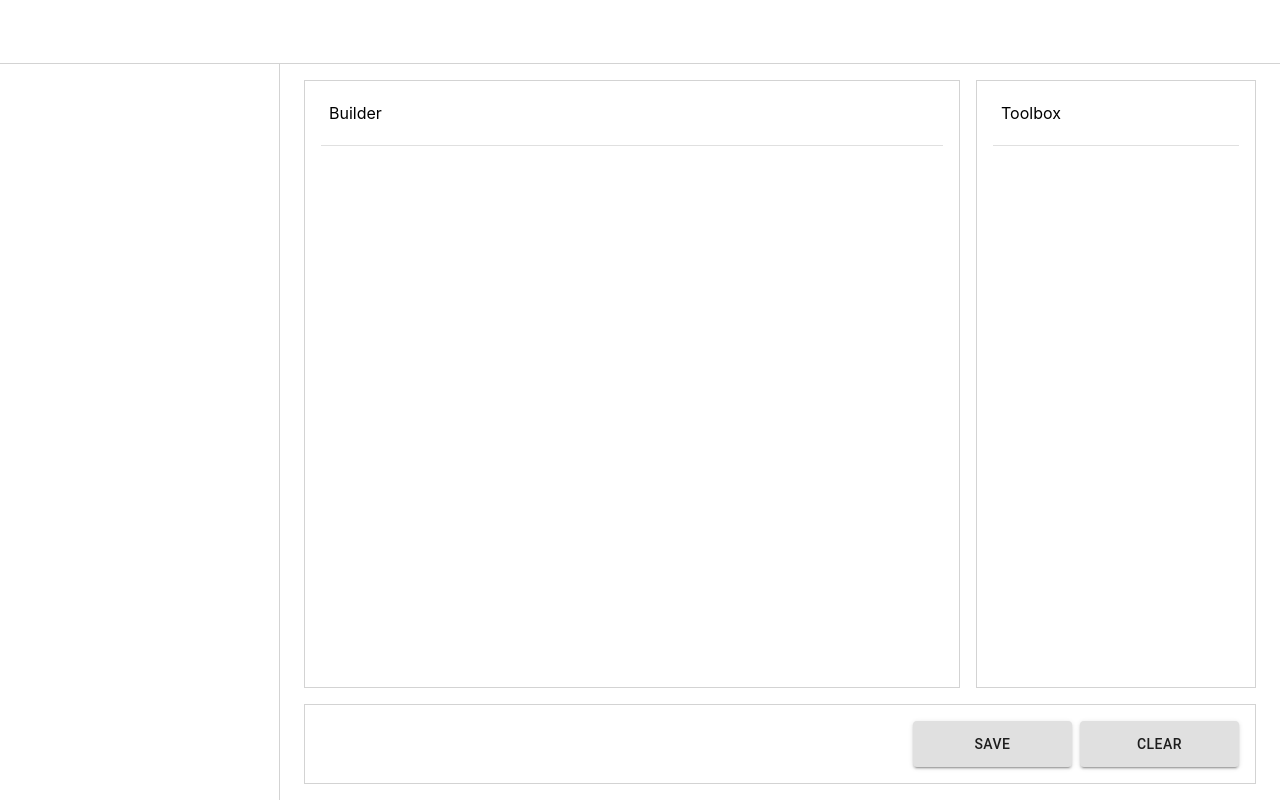
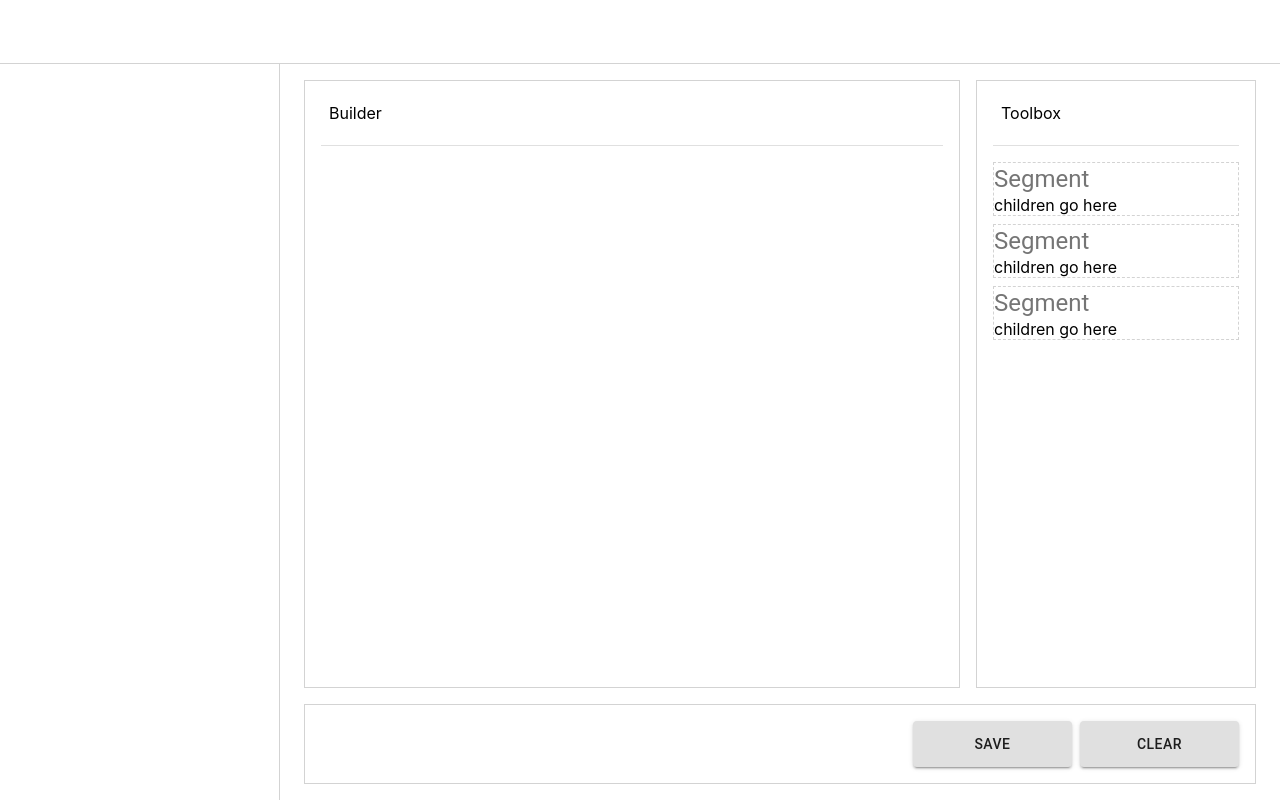
Before and after one commit to lcolyott/lc-formbuilder, a React (Create React App) app: page /LCFormBuilder/ in a window 1280 px wide. Built offline with nearby package versions, Linux system fonts and the light colour scheme.

Commit message:
Added ScrollArea component

```diff
--- a/src/components/FormBuilder/Toolbox/index.tsx
+++ b/src/components/FormBuilder/Toolbox/index.tsx
@@ -1,10 +1,24 @@
-import { Divider, Toolbar, withStyles } from "@material-ui/core";
+import { Divider, Toolbar, Typography, withStyles } from "@material-ui/core";
 import React from "react";
+import ScrollArea from "../../ScrollArea";
 import { ToolboxStyles } from "./styles";
 import { ToolboxProps } from "./types";
 
 const Toolbox: React.FunctionComponent<ToolboxProps> = (props) => {
     const { classes, ...rest } = props;
+
+    const Segment = (props: { children?: React.ReactNode, title: string }) => {
+        return (
+            <div className={classes?.segment}>
+                <Typography variant={"h5"} color={"textSecondary"}>
+                    {props.title}
+                </Typography>
+                <div>
+                    {props.children}
+                </div>
+            </div>
+        );
+    }
 
     return (
         <div className={classes?.root}>
@@ -13,7 +27,13 @@ const Toolbox: React.FunctionComponent<ToolboxProps> = (props) => {
             </Toolbar>
             <Divider variant={"middle"} />
             <div className={classes?.content}>
-
+                <ScrollArea>
+                    {Array(3).fill(0).map((value, index) => (
+                        <Segment title={"Segment"} key={index}>
+                            children go here
+                        </Segment>
+                    ))}
+                </ScrollArea>
             </div>
         </div>
     );
--- a/src/components/FormBuilder/Toolbox/styles.ts
+++ b/src/components/FormBuilder/Toolbox/styles.ts
@@ -3,10 +3,27 @@ import { ToolboxClassKey } from "./types";
 
 export const ToolboxStyles = (theme: Theme) => createStyles<ToolboxClassKey, {}>({
     root: {
+        display: "flex",
+        flexDirection: "column",
+
         gridArea: "toolbox",
+
         border: "1px solid lightgrey",
     },
-    header: {},
-    content: {},
-    segment: {}
+    header: {
+
+    },
+    content: {
+        position: "relative",
+
+        flexGrow: 1,
+
+        padding: "1rem",
+
+        overflow: "hidden",
+    },
+    segment: {
+        marginBottom: ".5rem",
+        border: "1px dashed lightgrey"
+    }
 });
--- a/src/components/ScrollArea/index.tsx
+++ b/src/components/ScrollArea/index.tsx
@@ -1 +1,53 @@
-export { };
+import { createStyles, makeStyles, Theme } from "@material-ui/core";
+import React from "react";
+
+const useStyles = makeStyles((theme: Theme) => createStyles({
+    root: {
+        position: "relative",
+        width: "100%",
+        height: "100%",
+
+        overflow: "hidden",
+    },
+    scrollContent: {
+        position: "absolute",
+        top: 0,
+        right: 0,
+        bottom: 0,
+        left: 0,
+
+        overflow: "scroll",
+
+        msOverflowStyle: "none",
+        scrollbarWidth: "none",
+        "&::-webkit-scrollbar": {
+            display: "none",
+        }
+    },
+    spacer: {
+        height: "2rem",
+    },
+    feather: {
+        position: "absolute",
+        right: 0,
+        bottom: 0,
+        left: 0,
+        height: "4rem",
+
+        background: "linear-gradient(0deg, rgba(255,255,255,1) 0%, rgba(255,255,255,0) 100%)"
+    }
+}), { name: "ScrollArea" });
+
+export default function ScrollArea(props: { children?: React.ReactNode }) {
+    const classes = useStyles();
+
+    return (
+        <div className={classes.root}>
+            <div className={classes.scrollContent}>
+                {props.children}
+                <div className={classes.spacer} />
+            </div>
+            <div className={classes.feather} />
+        </div>
+    );
+};
```
Also changed, not shown: src/components/FormBuilder/Builder/index.tsx (line endings or trailing spaces).
